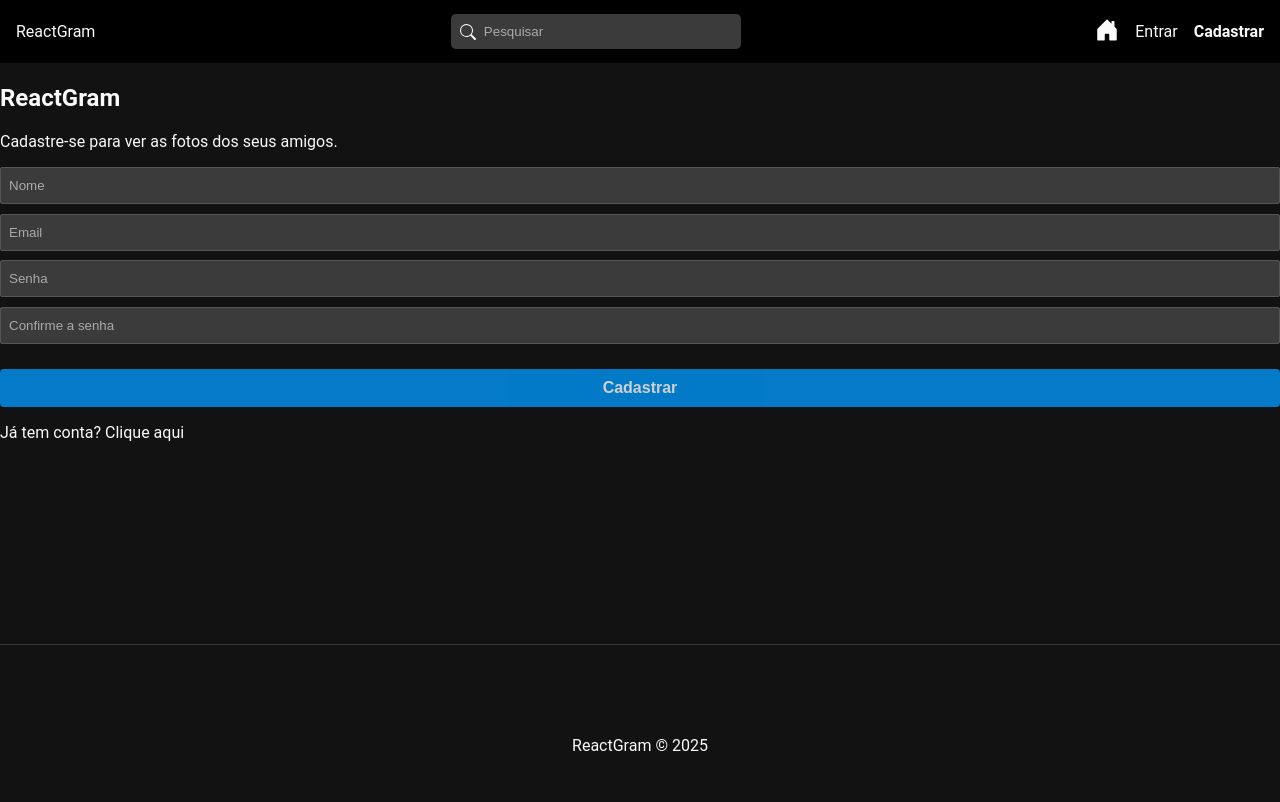
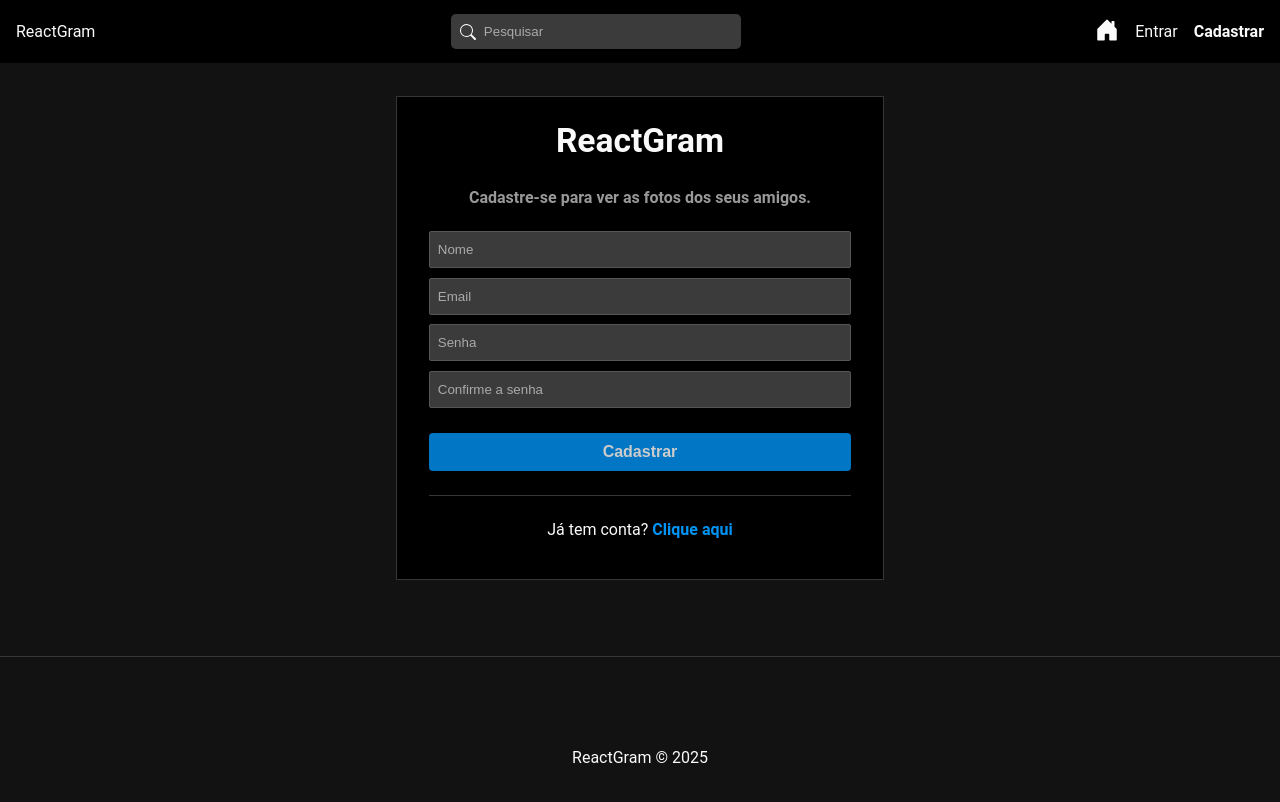
Before and after one commit to Vinicius-b-oliveira/ReactGram_frontend, a React (Vite) app: page /register in a window 1280 px wide. Shown: the top 802 px of the page. Built offline with nearby package versions, Linux system fonts and the light colour scheme.

Commit message:
Criando estilos dos formulários de cadastro e login

```diff
--- a/src/pages/Auth/Auth.scss
+++ b/src/pages/Auth/Auth.scss
@@ -0,0 +1,37 @@
+@use "../../scss/global_variables" as *;
+
+#login,
+#register {
+    border: 1px solid #363636;
+    background-color: $surface-color;
+    padding: 1.5em 2em;
+    max-width: 33%;
+    margin: 2em auto;
+
+    h2 {
+        text-align: center;
+        font-size: 2.1em;
+        margin-top: 0;
+    }
+
+    p {
+        text-align: center;
+
+        a {
+            font-weight: bold;
+            color: $primary-color;
+        }
+    }
+
+    .subtitle {
+        font-weight: bold;
+        color: #999;
+        margin-bottom: 1.5em;
+    }
+
+    form {
+        padding-bottom: 1.5em;
+        margin-bottom: 1.5em;
+        border-bottom: 1px solid #363636;
+    }
+}
--- a/src/pages/Auth/Login.jsx
+++ b/src/pages/Auth/Login.jsx
@@ -2,7 +2,7 @@ import "./Auth.scss";
 
 const Login = () => {
     return (
-        <div>
+        <div id="login">
             <h1>Login</h1>
         </div>
     );
--- a/src/pages/Auth/Register.jsx
+++ b/src/pages/Auth/Register.jsx
@@ -13,7 +13,7 @@ const handleSubmit = (e) => {
 
 const Register = () => {
     return (
-        <div>
+        <div id="register">
             <h2>ReactGram</h2>
             <p className="subtitle">
                 Cadastre-se para ver as fotos dos seus amigos.
```
